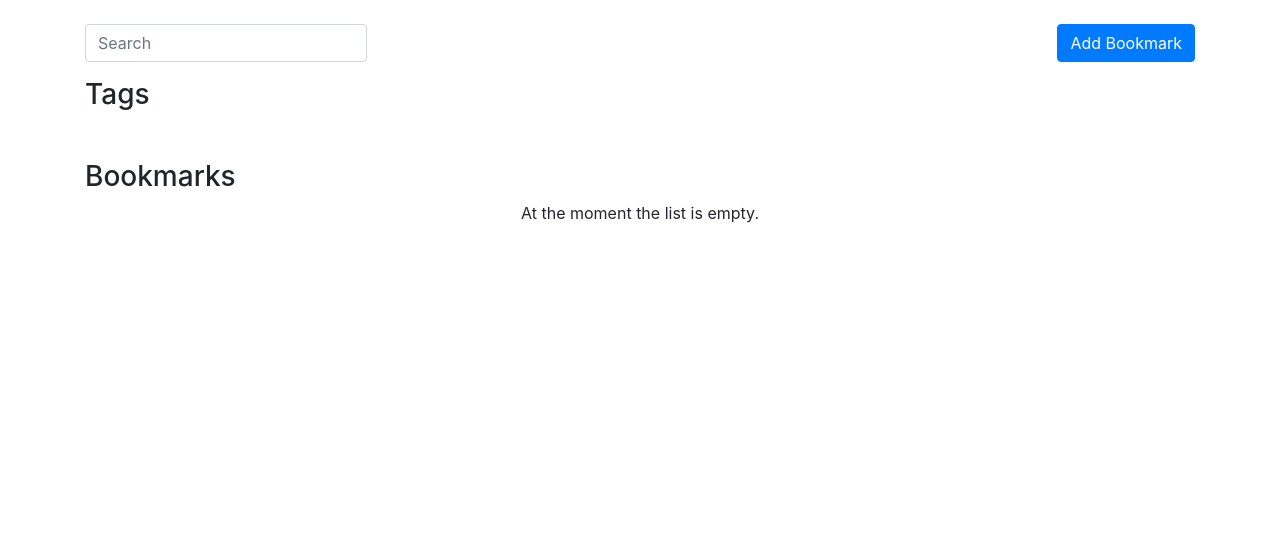
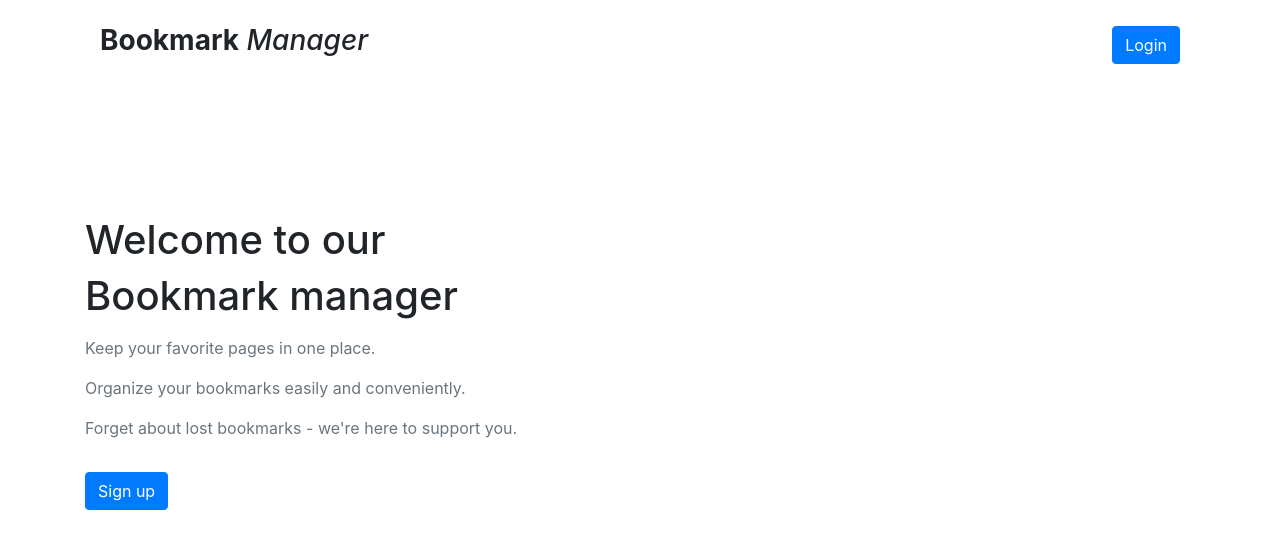
Before and after one commit to PetroFedun/Beetroot_project, a Django app: page /bookmark_manager/ in a window 1280 px wide. Shown: the top 549 px of the page. Run offline with Django 4.2, Linux system fonts and the light colour scheme; data that the repository does not hold is empty; some libraries are stand-ins or nearby versions.

Commit message:
update index.html

```diff
--- a/bookmark_manager/templates/index.html
+++ b/bookmark_manager/templates/index.html
@@ -1,69 +1,12 @@
 {% extends 'base.html' %}
 {% block content %}
-  <div class="d-flex justify-content-between align-items-center mb-3">
-    <div class="search">
-        <input class="form-control mr-sm-2" name="q" placeholder="Search" hx-get="{% url 'partial_search' %}" hx-target="#results" hx-trigger="input delay:0.2s">
-    </div>
-    <a href="/bookmark_manager/create" class="btn btn-primary">Add Bookmark</a>
-  </div>
-  <div class="tag-block">
-    <h3>Tags</h3>
-    <ul class="list-inline">
-      <li class="list-inline-item">
-        {% for tag in tags|slice:":30" %}
-          <a href="{% url 'tag_detail' tag.title %}">{{ tag.title }}</a>
-          {% if not forloop.last %}, {% endif %}
-        {% endfor %}
-      </li>
-    </ul>
-  </div>
-  <h3>Bookmarks</h3>
-  <ul class="list-group" id="results">
-    {% for bookmark in bookmarks %}
-  <li class="list-group-item mb-3">
-    <div class="d-flex justify-content-between align-items-center">
-      <div>
-        <h4>{{ bookmark.title }}</h4>
-        <p class="text-muted">{{ bookmark.description }}</p>
-        <p><a href="{{ bookmark.url }}" target="_blank">{{ bookmark.url }}</a></p>
-      </div>
-      <div>
-        <a href="#" class="btn btn-danger" data-toggle="modal" data-target="#deleteModal{{ bookmark.id }}">Delete</a>
-        <a href="/bookmark_manager/{{ bookmark.id }}/update" class="btn btn-primary">Edit</a>
-      </div>
-    </div>
-    {% if bookmark.tags.all %}
-      <span>Tags: </span>
-      {% for tag in bookmark.tags.all %}
-        <a href="{% url 'tag_detail' tag.title %}">{{ tag.title }}</a>
-        {% if not forloop.last %}, {% endif %}
-      {% endfor %}
-    {% endif %}
-  </li>
-  <div class="modal fade" id="deleteModal{{ bookmark.id }}" tabindex="-1" role="dialog" aria-labelledby="deleteModalLabel{{ bookmark.id }}" aria-hidden="true">
-    <div class="modal-dialog" role="document">
-      <div class="modal-content">
-        <div class="modal-header">
-          <h5 class="modal-title" id="deleteModalLabel{{ bookmark.id }}">Delete bookmark</h5>
-          <button type="button" class="close" data-dismiss="modal" aria-label="close">
-            <span aria-hidden="true">&times;</span>
-          </button>
-        </div>
-        <div class="modal-body">
-          Are you sure you want to delete this bookmark?
-        </div>
-        <div class="modal-footer">
-          <button type="button" class="btn btn-secondary" data-dismiss="modal">Cancel</button>
-          <form method="post" action="{% url 'delete' bookmark.id %}">
-            {% csrf_token %}
-            <button class="btn btn-danger" type="submit">Delete</button>
-          </form>
-        </div>
-      </div>
-    </div>
-  </div>
-{% empty %}
-  <p class="empty-message text-center">At the moment the list is empty.</p>
-{% endfor %}
-</ul>
+{% include 'header.html' %}
+<main style="margin-top: 150px;">
+  <h1>Welcome to our</h2>
+  <h1>Bookmark manager</h1>
+  <p class="text-muted mt-3">Keep your favorite pages in one place.</p>
+  <p class="text-muted">Organize your bookmarks easily and conveniently.</p>
+  <p class="text-muted">Forget about lost bookmarks - we're here to support you.</p>
+  <a href="/bookmark_manager/register"  class="btn btn-primary mt-3">Sign up</a>
+</main>
 {% endblock %}
```
